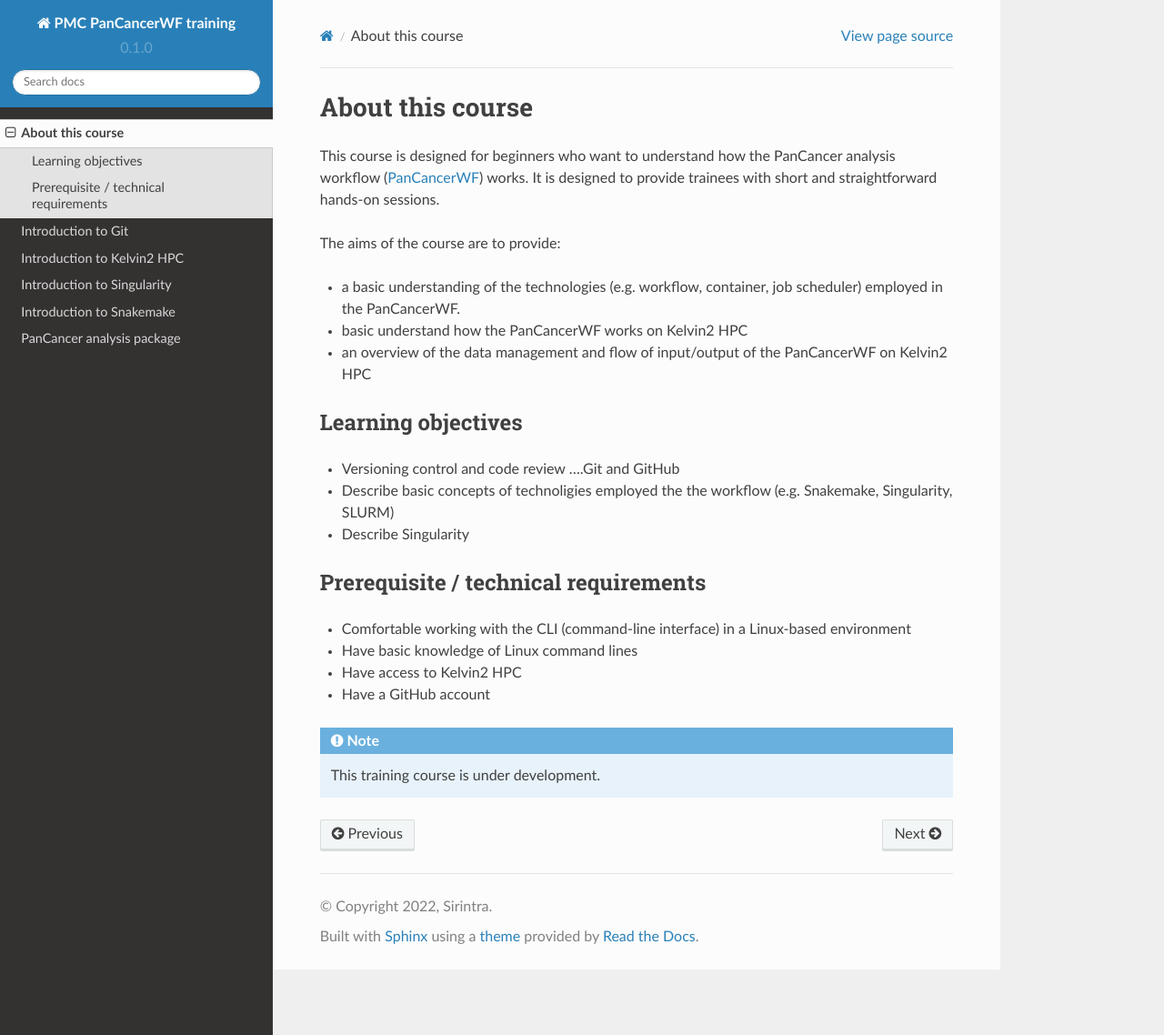
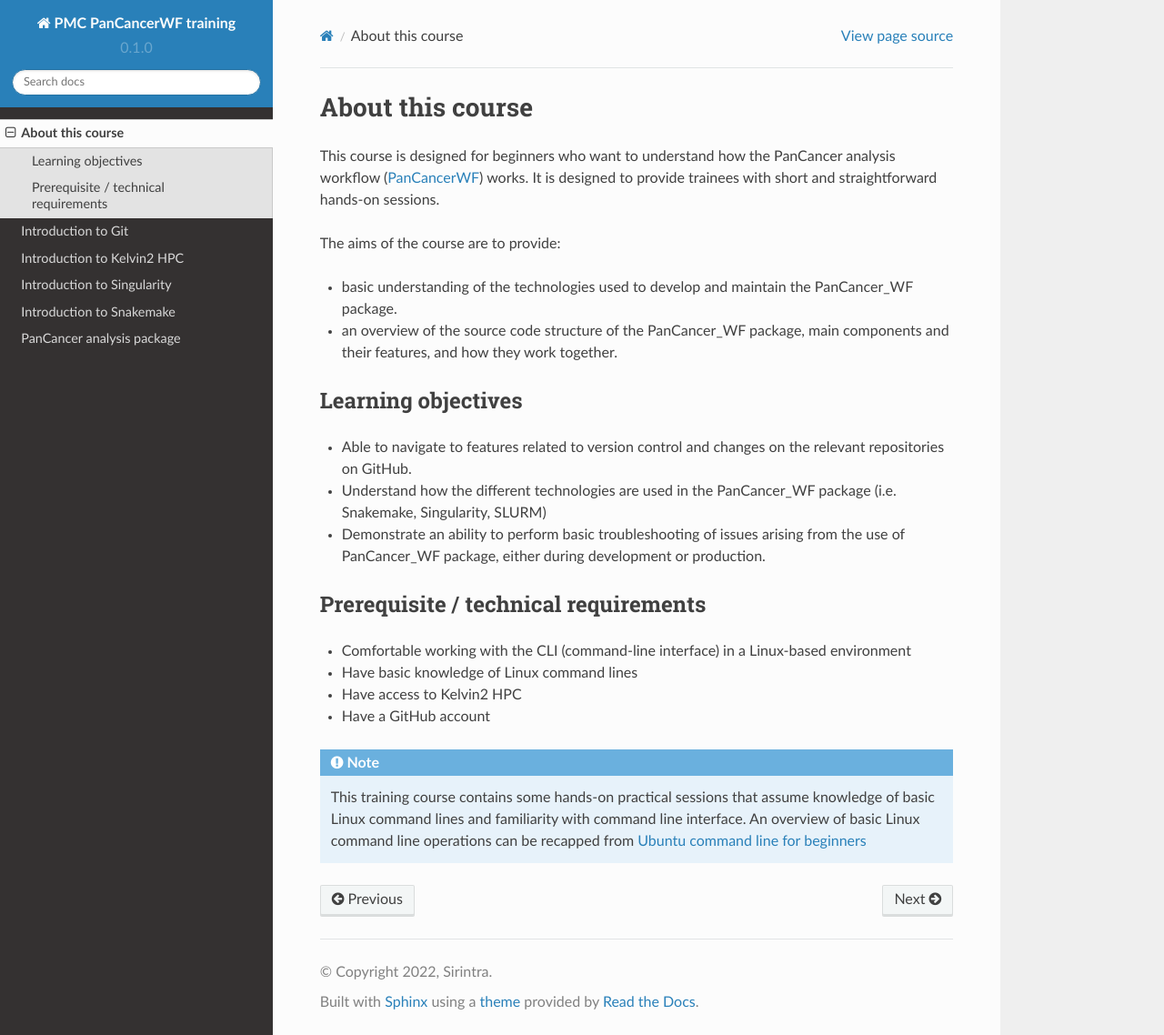
Before and after one commit to sirintra/PMC-PC-training, a Sphinx documentation site: the page built from docs/source/about.rst, in a window 1280 px wide and 1138 px high. Shown: the whole window at 91% size. Built offline with Sphinx 7.4.7 and the Read the Docs theme 2.0.0, drawn with Linux system fonts in a browser that asks for light colours.

Commit message:
Update about.rst

```diff
--- a/docs/source/about.rst
+++ b/docs/source/about.rst
@@ -4,26 +4,33 @@ This course is designed for beginners who want to understand how the PanCancer a
 
 The aims of the course are to provide:
 
-* a basic understanding of the technologies (e.g. workflow, container, job scheduler) employed in the PanCancerWF.
-* basic understand how the PanCancerWF works on Kelvin2 HPC
-* an overview of the data management and flow of input/output of the PanCancerWF on Kelvin2 HPC
+* basic understanding of the technologies used to develop and maintain the PanCancer_WF package.
+
+* an overview of the source code structure of the PanCancer_WF package, main components and their features, and how they work together.
 
 
 Learning objectives
 -------------------
-* Versioning control and code review ....Git and GitHub
-* Describe basic concepts of technoligies employed the the workflow (e.g. Snakemake, Singularity, SLURM)
-* Describe Singularity
+
+* Able to navigate to features related to version control and changes on the relevant repositories on GitHub.
+
+* Understand how the different technologies are used in the PanCancer_WF package (i.e. Snakemake, Singularity, SLURM)
+
+* Demonstrate an ability to perform basic troubleshooting of issues arising from the use of PanCancer_WF package, either during development or production.
 
 
 Prerequisite / technical requirements
 --------------------------------------
+
 * Comfortable working with the CLI (command-line interface) in a Linux-based environment
+
 * Have basic knowledge of Linux command lines
+
 * Have access to Kelvin2 HPC
+
 * Have a GitHub account
 
 
 .. note::
 
-   This training course is under development.
+   This training course contains some hands-on practical sessions that assume knowledge of basic Linux command lines and familiarity with command line interface. An overview of basic Linux command line operations can be recapped from `Ubuntu command line for beginners <https://ubuntu.com/tutorials/command-line-for-beginners>`_
```
